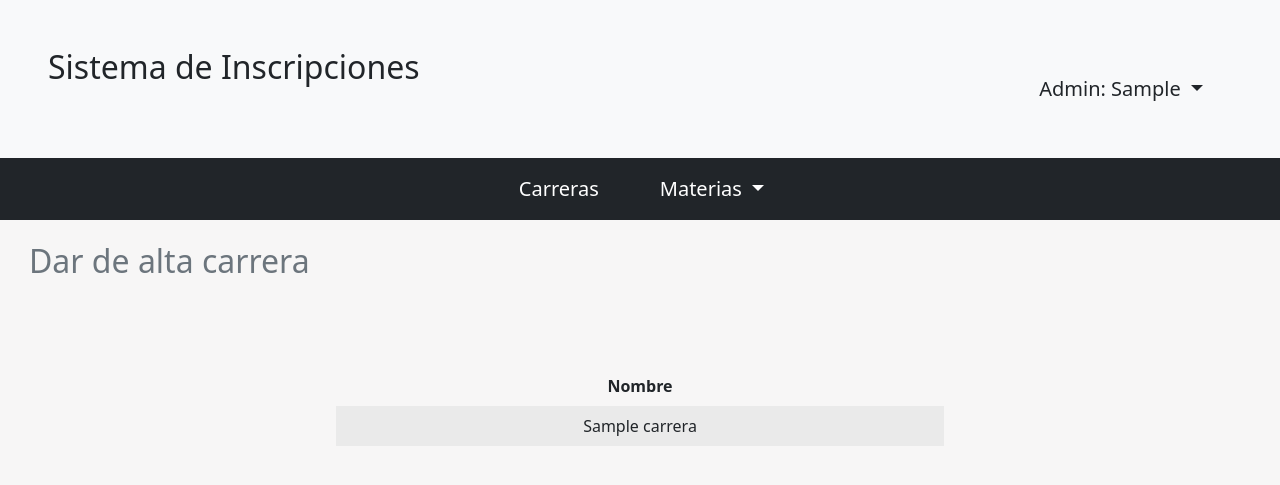
After one commit to nicolasjoaquinparisi/sistema-de-inscripcion, a Django app: page /listar-carreras/ in a window 1280 px wide. The commit adds this page. Shown: the top 485 px of the page. Run offline with Django 3.2, Linux system fonts and the light colour scheme; a user stored in the database is signed in; tables that the repository leaves empty hold one stand-in row (values such as "Sample post"); some libraries are stand-ins or nearby versions.

Commit message:
Listar carreras

```diff
--- a/sistema_de_inscripciones/sistema_de_inscripciones/models.py
+++ b/sistema_de_inscripciones/sistema_de_inscripciones/models.py
@@ -1,4 +1,4 @@
-from re import M
+from re import M, findall
 from django.contrib.auth.base_user import AbstractBaseUser, BaseUserManager
 from django.contrib.auth.models import PermissionsMixin
 from django.db import models
@@ -40,6 +40,8 @@ class AccountManager(BaseUserManager):
 class BaseModel(models.Model):
     class Meta:
         abstract = True
+
+    is_active = models.BooleanField(default=True)
 
     def delete(self):
         if self.is_active:
@@ -87,14 +89,23 @@ class Alumno(User):
     fecha_nacimiento = models.DateTimeField()
     fecha_de_alta    = models.DateField()
     domicilio        = models.CharField(max_length=150, blank=True)
+    legajo           = models.IntegerField()
 
     def __str__(self):
         return f'\'{self.last_name}\', \'{self.first_name}\''
 
+    @property
+    def descripcion(self):
+        return f'\'{self.first_name}\', \'{self.last_name}\' \'({self.legajo})\''
+
+
+class Carrera(BaseModel):
+    nombre = models.CharField(max_length=50, blank=False, unique=True)
 
 class Materia(BaseModel):
-    codigo = models.CharField(max_length=50, blank=False, unique=True, null=False)
-    nombre = models.CharField(max_length=150, blank=False)
+    codigo            = models.CharField(max_length=50, blank=False, unique=True, null=False)
+    codigo_de_carrera = models.ForeignKey(Carrera, on_delete=models.SET_NULL, null=True)
+    nombre            = models.CharField(max_length=150, blank=False)
 
 
 class MateriasInscriptas(BaseModel):
--- a/sistema_de_inscripciones/sistema_de_inscripciones/static/styles/styles.css
+++ b/sistema_de_inscripciones/sistema_de_inscripciones/static/styles/styles.css
@@ -5,3 +5,33 @@
 body {
     background-color: #f7f6f6
 }
+
+.nav {
+    padding: 0;
+}
+
+.nav-button {
+    display: block;
+    text-align: center;
+    text-decoration: none;
+    padding: 1rem 2rem;
+}
+.nav-button:hover {
+    background-color: var(--bs-gray-dark);
+    color: var(--oscuro);
+    cursor: pointer;
+}
+
+.button-altas {
+    font-size: 1.1rem;
+}
+.button-altas:focus {
+    outline: none;
+    box-shadow: none;
+    border: none;
+}
+
+.btn-xl {
+    padding: 1rem;
+    font-size: 2rem;
+}
--- /dev/null
+++ b/sistema_de_inscripciones/sistema_de_inscripciones/templates/admin/admin-nav-bar.html
@@ -0,0 +1,26 @@
+{% load static %}
+
+<nav class="navbar navbar-light bg-dark text-white d-flex justify-content-center nav">
+    <script src="https://cdn.jsdelivr.net/npm/@popperjs/core@2.9.2/dist/umd/popper.min.js"
+        integrity="sha384-IQsoLXl5PILFhosVNubq5LC7Qb9DXgDA9i+tQ8Zj3iwWAwPtgFTxbJ8NT4GN1R8p"
+        crossorigin="anonymous"></script>
+    <script src="https://cdn.jsdelivr.net/npm/bootstrap@5.0.0/dist/js/bootstrap.min.js"
+        integrity="sha384-lpyLfhYuitXl2zRZ5Bn2fqnhNAKOAaM/0Kr9laMspuaMiZfGmfwRNFh8HlMy49eQ"
+        crossorigin="anonymous"></script>
+
+    <a class="navbar-brand text-white nav-button" type="button" href="/listar-carreras">Carreras</a>
+
+    <div class="dropdown">
+        <a class="navbar-brand btn button-logout dropdown-toggle text-white" type="button"
+            id="dropdownMenuButton1" data-bs-toggle="dropdown" aria-expanded="false">
+            Materias
+        </a>
+        <ul class="dropdown-menu" aria-labelledby="dropdownMenuButton1">
+
+            <li><a class="dropdown-item" href="/#">Listar</a></li>
+            <li><hr></li>
+            <li><a class="dropdown-item" href="/logout">Listar alumnos inscriptos</a></li>
+        </ul>
+    </div>
+
+</nav>
--- /dev/null
+++ b/sistema_de_inscripciones/sistema_de_inscripciones/templates/admin/listar-carreras.html
@@ -0,0 +1,78 @@
+{% load static %}
+
+<!DOCTYPE html>
+<html lang="en">
+
+<head>
+    <!-- Required meta tags -->
+    <meta charset="utf-8">
+    <meta name="viewport" content="width=device-width, initial-scale=1">
+
+    <!-- Bootstrap CSS -->
+    <link href="https://cdn.jsdelivr.net/npm/bootstrap@5.0.0-beta3/dist/css/bootstrap.min.css" rel="stylesheet"
+        integrity="sha384-eOJMYsd53ii+scO/bJGFsiCZc+5NDVN2yr8+0RDqr0Ql0h+rP48ckxlpbzKgwra6" crossorigin="anonymous">
+    <link rel="stylesheet" href="{% static 'styles/styles.css' %}">
+    <link rel="stylesheet" href="sweetalert2.min.css">
+    <title>Carreras</title>
+</head>
+
+<body>
+
+    {% include 'bases/header.html' %}
+
+    {% include 'admin/admin-nav-bar.html' %}
+
+    <div class="container-fluid">
+        <a class="me-3 btn btn-xl button-altas text-secondary" type="button" href="/alta-carrera">Dar de alta carrera</a>
+    </div>
+
+    <br>
+
+    {% if carreras.count == 0 %}
+    <div id="mensaje" class="container p-4">
+        <div class="row">
+            <svg xmlns="http://www.w3.org/2000/svg" class="icon icon-tabler icon-tabler-alert-circle" width="100"
+                height="100" viewBox="0 0 24 24" stroke-width="1.5" stroke="#9e9e9e" fill="none" stroke-linecap="round"
+                stroke-linejoin="round">
+                <path stroke="none" d="M0 0h24v24H0z" fill="none" />
+                <circle cx="12" cy="12" r="9" />
+                <line x1="12" y1="8" x2="12" y2="12" />
+                <line x1="12" y1="16" x2="12.01" y2="16" />
+            </svg>
+        </div>
+        <div class="row">
+            <div class="d-flex justify-content-center text-center">
+                <h2 class="h2" style="color:#9e9e9e;">Actualmente no hay carreras dadas de alta en el sistema.</h2>
+            </div>
+        </div>
+    </div>
+
+    {% else %}
+
+
+    <div class="p-3 mb-5 rounded w-50 p-3 container my-4">
+        <div class="table-border table-responsive table--no-card m-b-30">
+            <table id="tabla" class="table table-borderless table-striped table-earning">
+                <thead>
+                    <tr>
+                        <th class="text-center">Nombre</th>
+                    </tr>
+                </thead>
+                <tbody>
+                    {% for carrera in carreras %}
+                    <tr>
+                        <td class="text-center">{{carrera.nombre}}</td>
+                    </tr>
+                    {% endfor %}
+                </tbody>
+            </table>
+        </div>
+    </div>
+    {% endif %}
+
+
+    {% csrf_token %}
+    </div>
+</body>
+
+</html>
--- a/sistema_de_inscripciones/sistema_de_inscripciones/templates/bases/header.html
+++ b/sistema_de_inscripciones/sistema_de_inscripciones/templates/bases/header.html
@@ -1,6 +1,6 @@
 {% load static %}
 
-<header class="bg-light text-white ps-5 pe-5 pt-5 pb-3">
+<header class="container-fluid bg-light text-white ps-5 pe-5 pt-5 pb-5">
     <div class="row">
         <div class="col d-flex justify-content-start">
             <h2 class="text-dark">Sistema de Inscripciones</h2>
@@ -8,13 +8,25 @@
 
         <div class="col">
             <div class="d-flex justify-content-end">
-                <h2 id="fecha-1" class="text-muted row"></h2>
-            </div>
-            <div class="d-flex justify-content-end">
-                <h5 id="fecha-2" class="text-muted row"></h5>
+                {% if request.user.is_authenticated is True %}
+                    <div class="d-flex align-items-center justify-content-end" style="margin-top:20px;">
+                        <div class="dropdown">
+                            <a class="navbar-brand btn button-logout dropdown-toggle" type="button"
+                                id="dropdownMenuButton1" data-bs-toggle="dropdown" aria-expanded="false">
+                                {% if request.user.is_superuser %}
+                                    Admin: {{ user.first_name }}
+                                {% endif %}
+                            </a>
+                            <ul class="dropdown-menu" aria-labelledby="dropdownMenuButton1">
+
+                                <li><a class="dropdown-item" href="/#">Perfil</a></li>
+
+                                <li><a class="dropdown-item" href="/logout">Cerrar sesión</a></li>
+                            </ul>
+                        </div>
+                    </div>
+                {% endif %}
             </div>
         </div>
     </div>
 </header>
-
-<hr class="text-dark mb-3" style="margin: 0;">
--- a/sistema_de_inscripciones/sistema_de_inscripciones/templates/index.html
+++ b/sistema_de_inscripciones/sistema_de_inscripciones/templates/index.html
@@ -15,7 +15,7 @@
     <title>Inicio de sesión</title>
 </head>
 
-<body onload="setUpTime()">
+<body>
 
     {% include 'bases/header.html' %}
 
@@ -44,7 +44,10 @@
         </form>
     </div>
 
+    <script src="https://cdn.jsdelivr.net/npm/bootstrap@5.0.2/dist/js/bootstrap.bundle.min.js" integrity="sha384-MrcW6ZMFYlzcLA8Nl+NtUVF0sA7MsXsP1UyJoMp4YLEuNSfAP+JcXn/tWtIaxVXM" crossorigin="anonymous"></script>
     <script src="{% static 'js/scripts.js' %}"></script>
     <script src="//cdn.jsdelivr.net/npm/sweetalert2@11"></script>
+
 </body>
+
 </html>
--- a/sistema_de_inscripciones/sistema_de_inscripciones/urls.py
+++ b/sistema_de_inscripciones/sistema_de_inscripciones/urls.py
@@ -21,5 +21,7 @@ urlpatterns = [
     path('', index),
     path('logout/', logout),
 
-    #path('about/', TemplateView.as_view(template_name='about.html')),
+    path('home/', home),
+
+    path('listar-carreras/', listar_carreras),
 ]
--- a/sistema_de_inscripciones/sistema_de_inscripciones/views.py
+++ b/sistema_de_inscripciones/sistema_de_inscripciones/views.py
@@ -33,3 +33,15 @@ def index(request):
 def logout(request):
     auth.logout(request)
     return redirect('/')
+
+
+@login_required
+def home(request):
+    return render(request, 'home.html')
+
+
+@login_required
+def listar_carreras(request):
+    carreras = Carrera.find_all()
+    context = {'carreras':carreras}
+    return render(request, 'admin/listar-carreras.html', context)
```
Also changed, not shown: sistema_de_inscripciones/sistema_de_inscripciones/templates/home.html (added, +32 -0 lines), sistema_de_inscripciones/sistema_de_inscripciones/migrations/0001_initial.py (deleted), sistema_de_inscripciones/sistema_de_inscripciones/migrations/__init__.py (deleted), 1 other file. Lines whose indentation alone changed are shown as unchanged.
